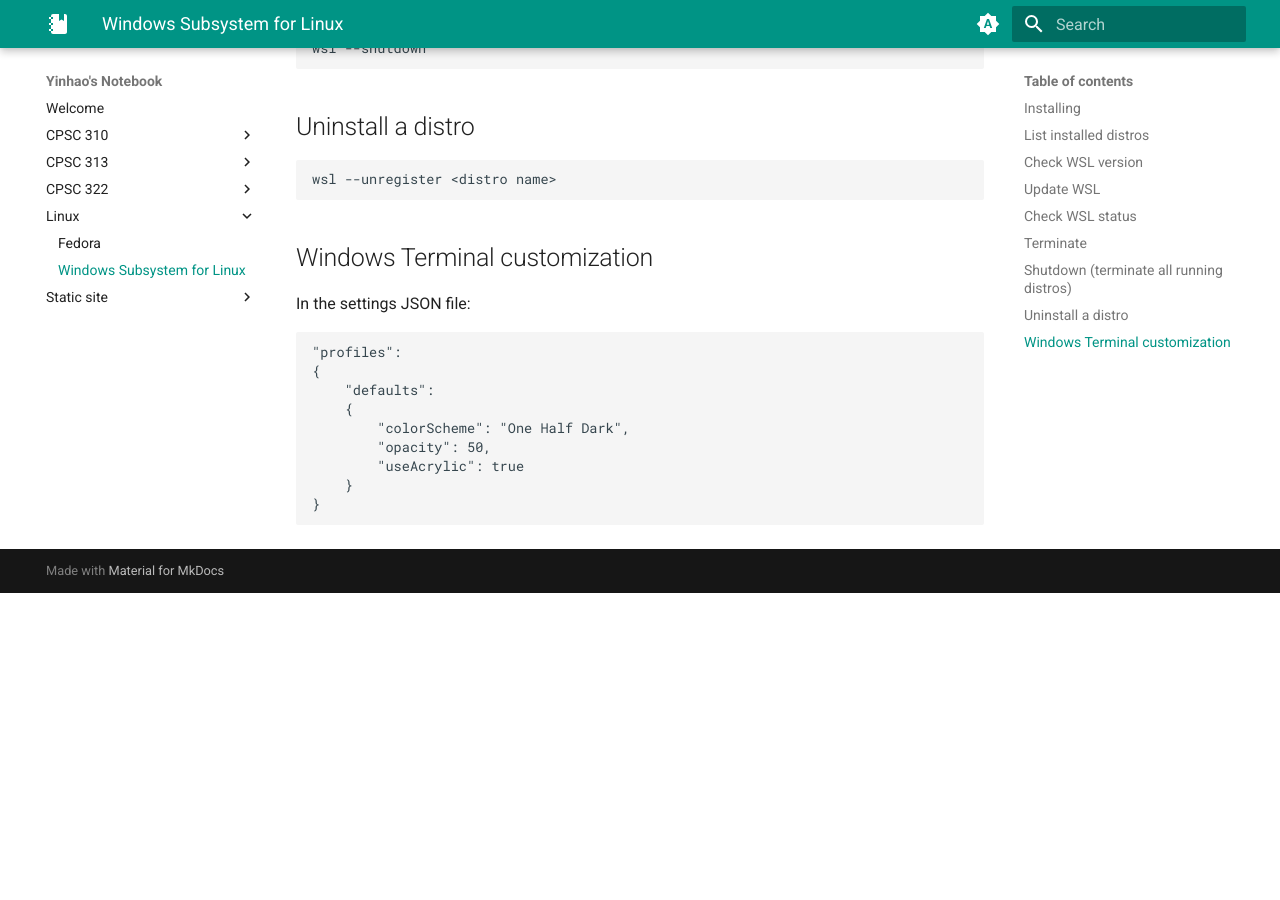
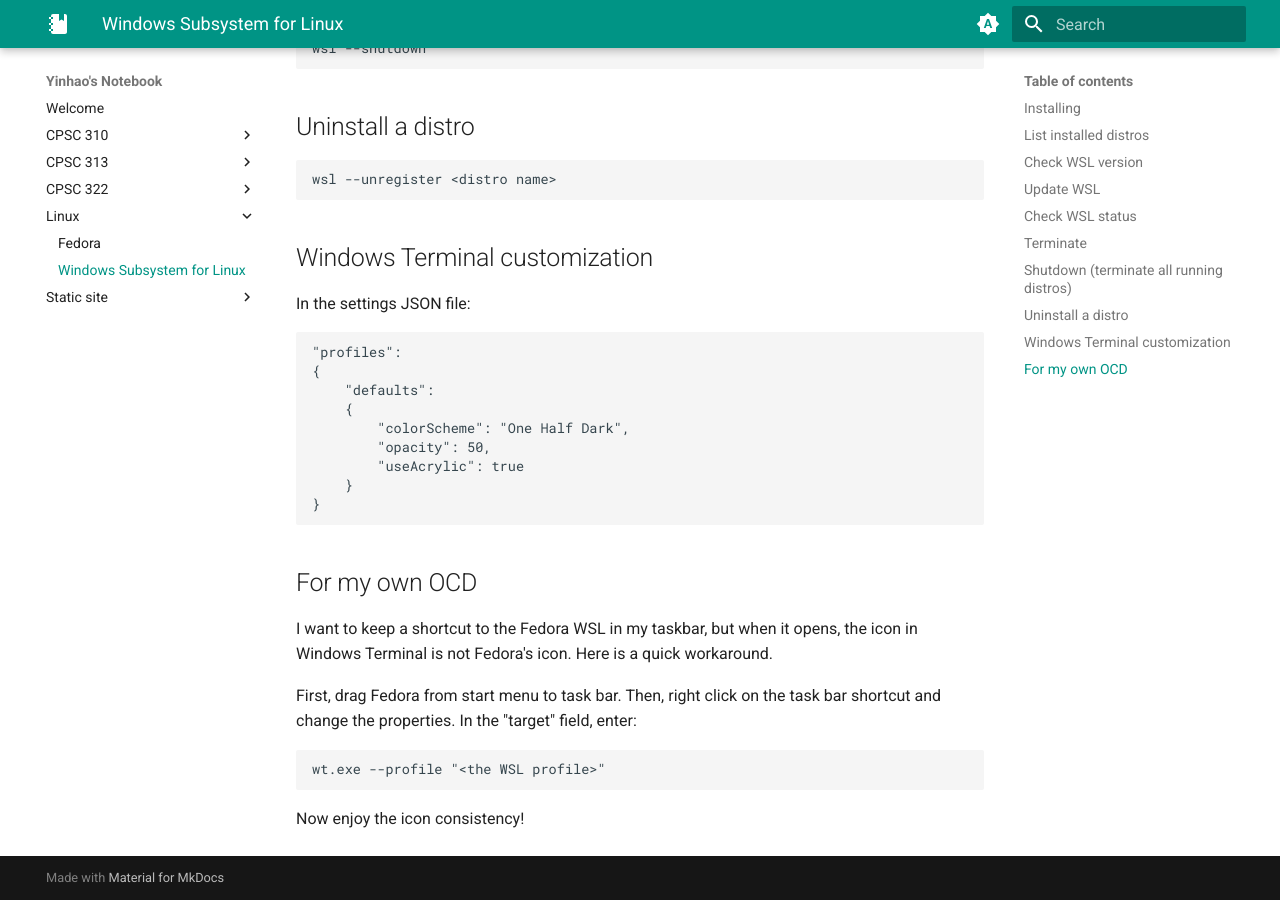
Before and after one commit to yinhao-f/notes, an MkDocs documentation site: the page built from docs/linux/wsl.md, in a window 1280 px wide and 900 px high, scrolled down 1244 px. Built offline with MkDocs 1.6.1 and Material for MkDocs 9.7.7, drawn with Linux system fonts in a browser that asks for light colours; before the commit the page ends 1837 px from its top, so only the background shows below that.

Commit message:
changes to WSL notes

````diff
--- a/docs/linux/wsl.md
+++ b/docs/linux/wsl.md
@@ -78,3 +78,15 @@
     }
 }
 ```
+
+## For my own OCD
+
+I want to keep a shortcut to the Fedora WSL in my taskbar, but when it opens, the icon in Windows Terminal is not Fedora's icon. Here is a quick workaround.
+
+First, drag Fedora from start menu to task bar. Then, right click on the task bar shortcut and change the properties. In the "target" field, enter:
+
+```
+wt.exe --profile "<the WSL profile>"
+```
+
+Now enjoy the icon consistency!
````
